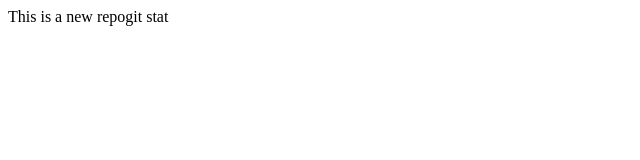
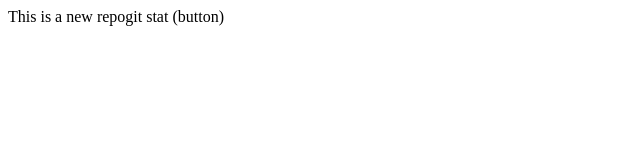
Before and after one commit to Shahana031/localrepo, a plain HTML site: page index.html in a window 1280 px wide. Shown: the full height of the page, 0-640 px from the left. Drawn offline with Linux system fonts and the light colour scheme.

```diff
--- a/index.html
+++ b/index.html
@@ -1 +1 @@
-<p> This is a new repogit stat</p>
+<p> This is a new repogit stat (button)</p>
```
